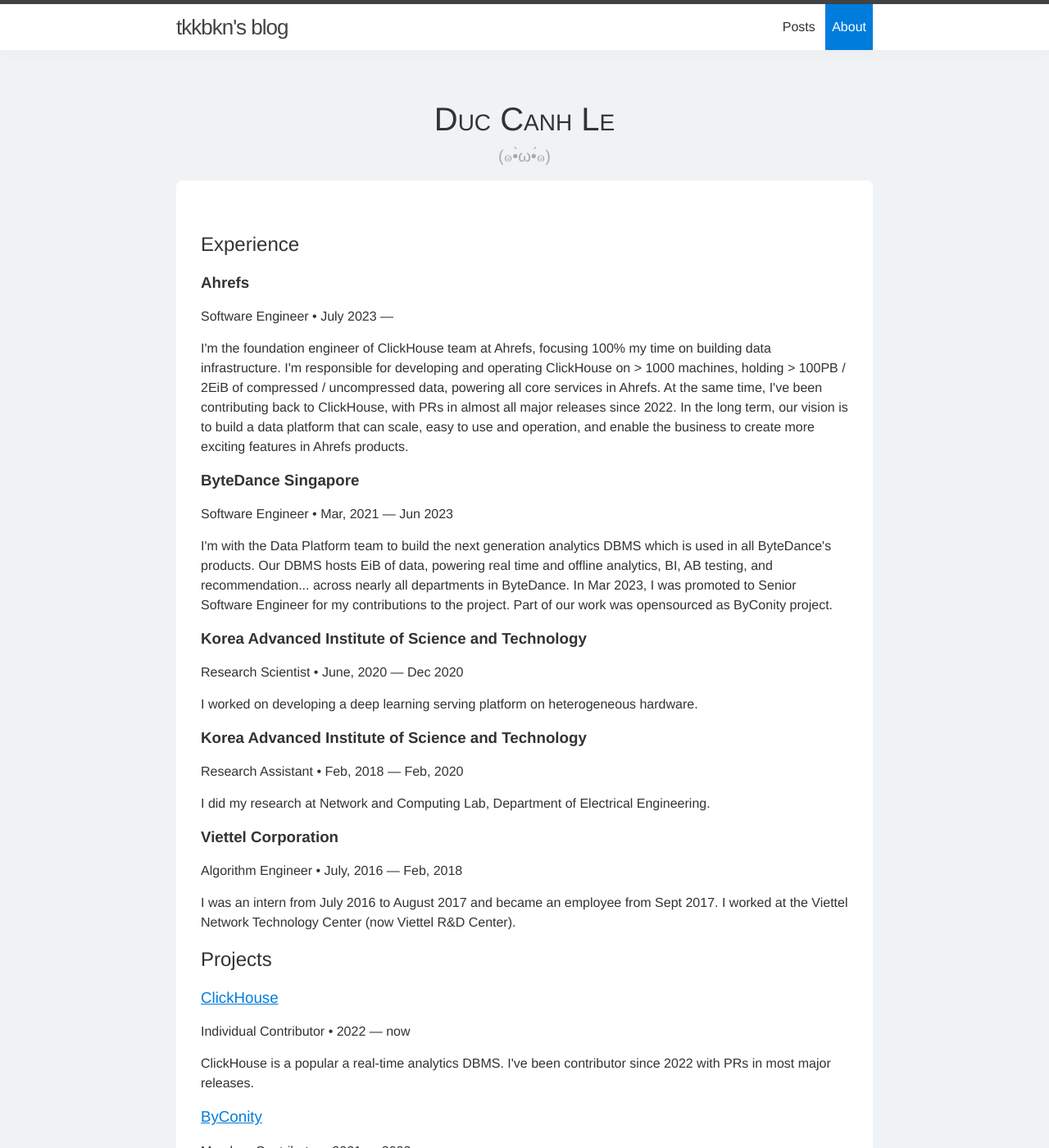
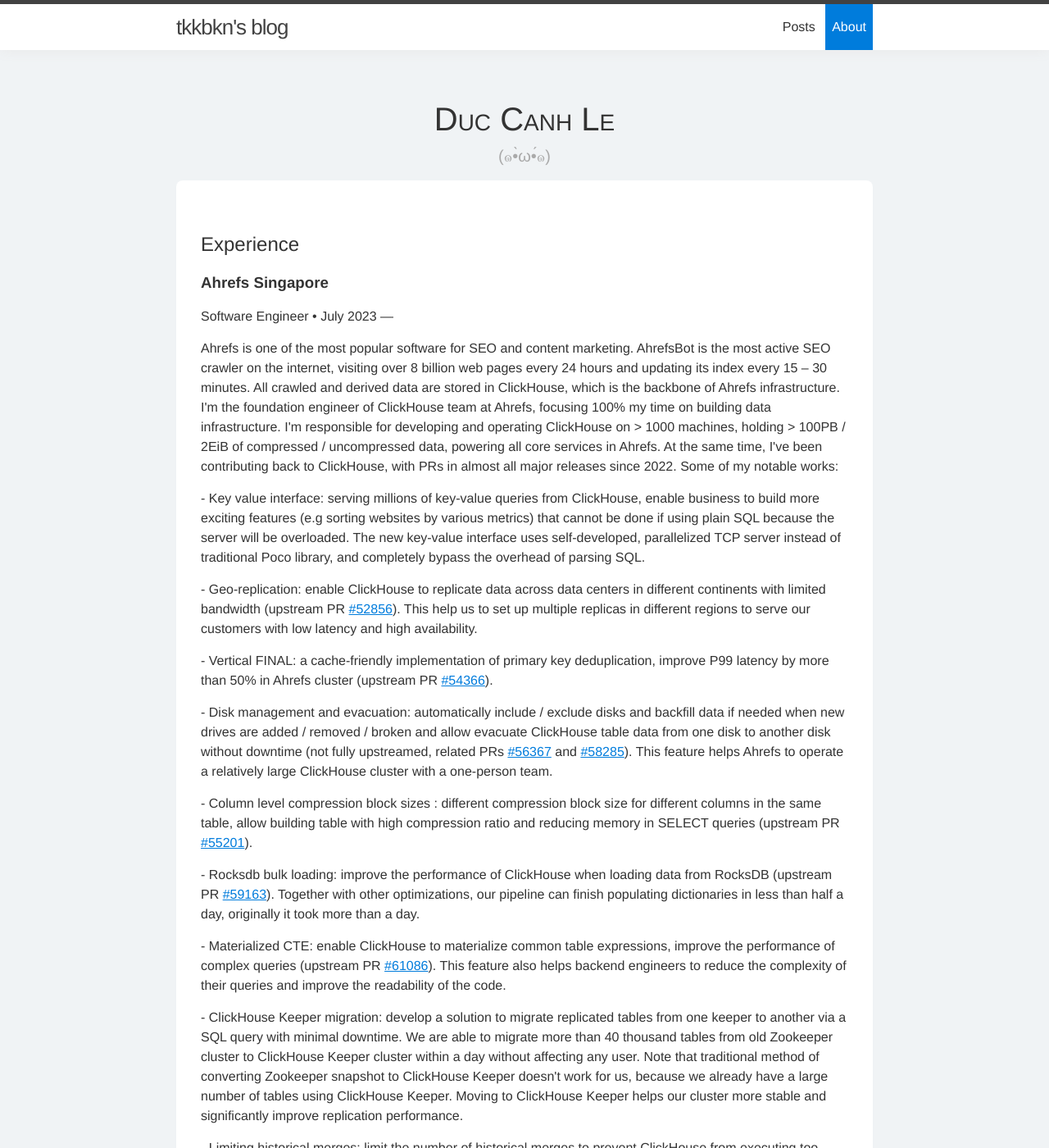
Before and after one commit to canhld94/canhld94.github.io, a Jekyll site: the page built from about.html, in a window 1280 px wide and 1400 px high. Shown: the whole window at 82% size. Built offline with Jekyll 4.4.1, drawn with Linux system fonts in a browser that asks for light colours; some of the changed text lies outside the part shown.

Commit message:
update
Signed-off-by: Duc Canh Le <duccanh.le@ahrefs.com>

```diff
--- a/Gemfile
+++ b/Gemfile
@@ -16,6 +16,7 @@
 # If you have any plugins, put them here!
 group :jekyll_plugins do
   gem "jekyll-feed", "~> 0.12"
+  gem "jekyll-seo-tag"
 end
 
 # Windows and JRuby does not include zoneinfo files, so bundle the tzinfo-data gem
--- a/_data/experience.yml
+++ b/_data/experience.yml
@@ -1,9 +1,22 @@
 # Jobs
 
-- company: Ahrefs
+- company: Ahrefs Singapore
   position: Software Engineer
   duration: July 2023 &mdash;
-  summary: I'm the foundation engineer of ClickHouse team at Ahrefs, focusing 100% my time on building data infrastructure. I'm responsible for developing and operating ClickHouse on > 1000 machines, holding > 100PB / 2EiB of compressed / uncompressed data, powering all core services in Ahrefs. At the same time, I've been contributing back to ClickHouse, with PRs in almost all major releases since 2022. In the long term, our vision is to build a data platform that can scale, easy to use and operation, and enable the business to create more exciting features in Ahrefs products.
+  summary:
+    Ahrefs is one of the most popular software for SEO and content marketing. AhrefsBot is the most active SEO crawler on the internet, visiting over 8 billion web pages every 24 hours and updating its index every 15 &ndash; 30 minutes. All crawled and derived data are stored in ClickHouse, which is the backbone of Ahrefs infrastructure. I'm the foundation engineer of ClickHouse team at Ahrefs, focusing 100% my time on building data infrastructure. I'm responsible for developing and operating ClickHouse on > 1000 machines, holding > 100PB / 2EiB of compressed / uncompressed data, powering all core services in Ahrefs. At the same time, I've been contributing back to ClickHouse, with PRs in almost all major releases since 2022. Some of my notable works&colon;<p />
+    - Key value interface&colon; serving millions of key-value queries from ClickHouse, enable business to build more exciting features (e.g sorting websites by various metrics) that cannot be done if using plain SQL because the server will be overloaded. The new key-value interface uses self-developed, parallelized TCP server instead of traditional Poco library, and completely bypass the overhead of parsing SQL.<p />
+    - Geo-replication&colon; enable ClickHouse to replicate data across data centers in different continents with limited bandwidth (upstream PR <a href="https://github.com/ClickHouse/ClickHouse/pull/52856">#52856</a>). This help us to set up multiple replicas in different regions to serve our customers with low latency and high availability.<p />
+    - Vertical FINAL&colon; a cache-friendly implementation of primary key deduplication, improve P99 latency by more than 50% in Ahrefs cluster (upstream PR <a href="https://github.com/ClickHouse/ClickHouse/pull/54366">#54366</a>).<p />
+    - Disk management and evacuation&colon; automatically include / exclude disks and backfill data if needed when new drives are added / removed / broken and allow evacuate ClickHouse table data from one disk to another disk without downtime (not fully upstreamed, related PRs <a href="https://github.com/ClickHouse/ClickHouse/pull/56367">#56367</a> and <a href="https://github.com/ClickHouse/ClickHouse/pull/58285">#58285</a>). This feature helps Ahrefs to operate a relatively large ClickHouse cluster with a one-person team.<p />
+    - Column level compression block sizes &colon; different compression block size for different columns in the same table, allow building table with high compression ratio and reducing memory in SELECT queries (upstream PR <a href="https://github.com/ClickHouse/ClickHouse/pull/55201">#55201</a>).<p />
+    - Rocksdb bulk loading&colon; improve the performance of ClickHouse when loading data from RocksDB (upstream PR <a href="https://github.com/ClickHouse/ClickHouse/pull/59163">#59163</a>). Together with other optimizations, our pipeline can finish populating dictionaries in less than half a day, originally it took more than a day.<p />
+    - Materialized CTE&colon; enable ClickHouse to materialize common table expressions, improve the performance of complex queries (upstream PR <a href="https://github.com/ClickHouse/ClickHouse/pull/61086">#61086</a>). This feature also helps backend engineers to reduce the complexity of their queries and improve the readability of the code.<p />
+    - ClickHouse Keeper migration&colon; develop a solution to migrate replicated tables from one keeper to another via a SQL query with minimal downtime. We are able to migrate more than 40 thousand tables from old Zookeeper cluster to ClickHouse Keeper cluster within a day without affecting any user. Note that traditional method of converting Zookeeper snapshot to ClickHouse Keeper doesn't work for us, because we already have a large number of tables using ClickHouse Keeper. Moving to ClickHouse Keeper helps our cluster more stable and significantly improve replication performance.<p />
+    - Limiting historical merges&colon; limit the number of historical merges to prevent ClickHouse from executing too many big merges at the same time, which give no resources to merge new data and reduce query performance (related upstream PR <a href="https://github.com/ClickHouse/ClickHouse/pull/53405">#53045</a>). This feature allow us to have more aggressive merging of historical data without affecting the performance of the cluster and save a lot of disk space. The rough estimation is we save nearly a million USD in SSD cost in 2024 since we implemented this feature.<p />
+    - Currently, I'm leading the effort to move ClickHouse to object storage (we use Ceph) for better scalability and cost efficiency (related upstream PR <a href="https://github.com/ClickHouse/ClickHouse/pull/65740">#65740</a> support ceph rados object storage). <p />
+    And many more bug fixes and general performance optimization that help ClickHouse serving hundred thousands queries per minute while being stable and reliable. The customer-facing p99 query latency is close to 1 seconds and the downtime rate is minimal even during upgrading or network unstable. We don't officially record the cluster availability yet, but the last time we have a non-minor downtime is when <a href="https://www.forbes.com/sites/zacharyfolk/2024/03/04/four-fiber-optic-cables-damaged-in-red-sea-heres-what-we-know/">four optic cables were cut in RedSea</a>. <p />
+    Beside ClickHouse, I also spend time to explore various exciting opensource projects (RocksDB, Ceph, MySQL...). In the long term, our vision is to build a data platform that can scale, easy to use and operate, and enable the business to create more exciting features in Ahrefs products. We also thrilled to contribute back our work to the community.<p />
 
 - company: ByteDance Singapore
   position: Software Engineer
```
Also changed, not shown: Gemfile.lock.
